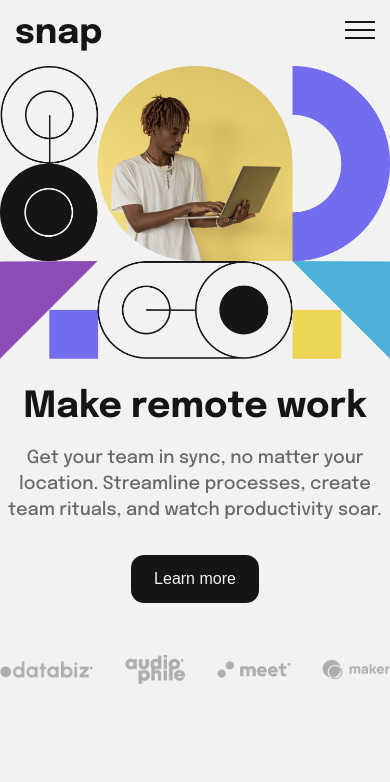
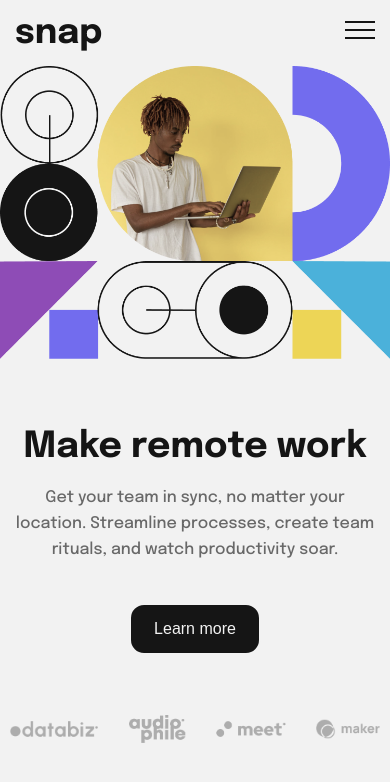
Before and after one commit to PaulAntoineGauvreau/PaulAntoineGauvreauActivis, a plain HTML site: page index.html in a window 390 px wide. Drawn offline with Linux system fonts and the light colour scheme; a script that the page names is missing; a web font is replaced by a local one.

Commit message:
terminé avant menage

```diff
--- a/asset/css/media.css
+++ b/asset/css/media.css
@@ -29,22 +29,28 @@
 
   section h2 {
     font-size: var(--font-size-header-mobile);
-    margin-top: 30px;
+    margin-top: 60px;
   }
 
   section button {
     margin: auto;
-    margin-top: 30px;
+    margin-top: 40px;
   }
 
+  section p {
+    font-size: var(--font-size-text-mobile);
+  }
 
   aside{
     margin: auto;
-    margin-top: 50px;
+    margin-top: 60px;
     max-width: 65ch;
   }
 
-  section,
+  section {
+    padding: 10px;
+  }
+
   main {
     padding: 0;
   }
--- a/asset/css/section.css
+++ b/asset/css/section.css
@@ -135,7 +135,6 @@ nav {
   color:  var(--medium-gray);
 }
 
-
 .register:hover{
   border: 1px var(--color-text) solid;
 }
@@ -205,16 +204,10 @@ section button:hover {
 }
 
 figure {
-  width: 50%;
+  min-width: 50%;
 }
 
 
 aside {
   margin-top: 60px;
 }
-
-/* Affichage Image header ------------------------------------------------- */
-
-
-
-/* Page accueil Hero ------------------------------------------------------ */
```
Also changed, not shown: scripts/script.js (deleted, +0 -22 lines).
